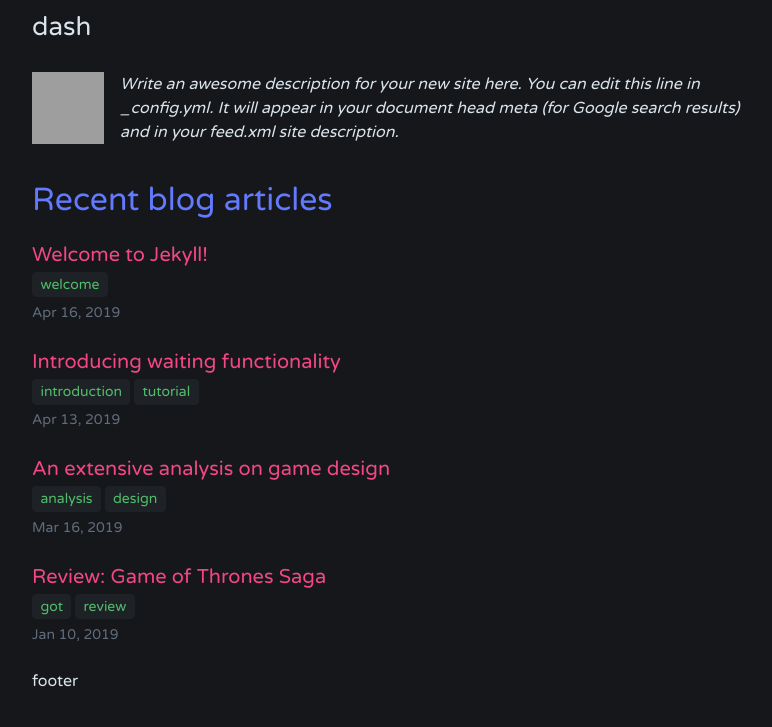
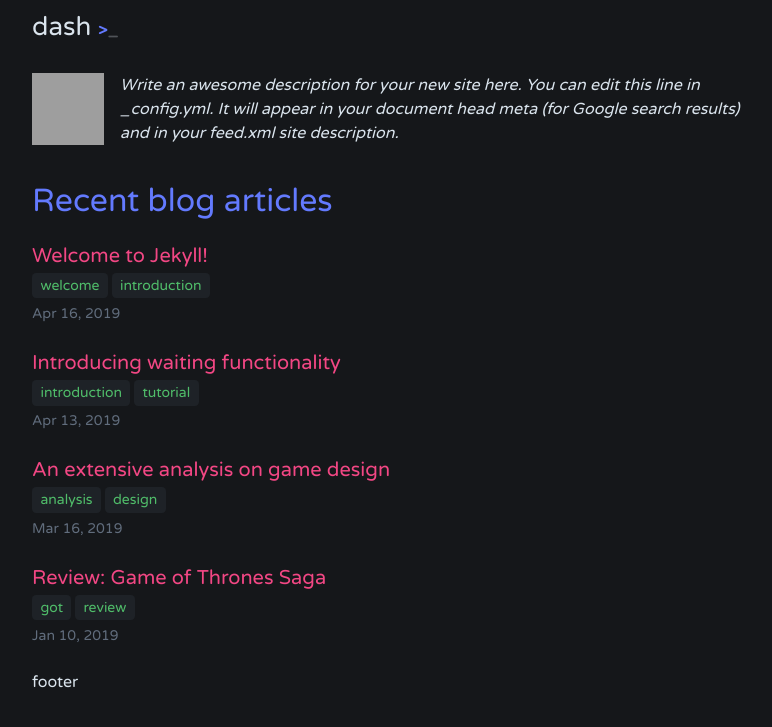
Before and after one commit to bitbrain/jekyll-dash, a Jekyll site: the page built from index.html, in a window 1280 px wide, cut to the strip 0-727 px from the top of the page. Shown: the whole strip, without its empty margins (238-1010 px from the left). Built offline with Jekyll 4.4.1, drawn with Linux system fonts in a browser that asks for light colours; the list of posts is cut into pages by our own code; grey boxes are pictures that could not be loaded.

Commit message:
Implement tagging system

```diff
--- a/_includes/header.html
+++ b/_includes/header.html
@@ -1,5 +1,5 @@
 <div class="site-header">
   <div class="wrapper">
-    <a class="site-title" rel="author" href="{{ "/" | relative_url }}">{{ site.title | escape }}</a>
+    <a class="site-title" rel="author" href="{{ "/" | relative_url }}">{{ site.title | escape }} <b class="command_prompt">></b><b class="blinking_cursor">_</b></a>
   </div>
 </div>
--- a/_layouts/post.html
+++ b/_layouts/post.html
@@ -6,7 +6,7 @@
   <h1 class="post-title">{{ page.title }}</h1>
   <div class="post-tags">
       {% for tag in page.tags %}
-      <a class="tag" href="/tags/{{ tag }}/">{{ tag }}</a>
+      <a class="tag" href="/tag/{{ tag }}/">{{ tag }}</a>
       {% endfor %}
   </div>
   <div class="post-date">Published on {{ page.date | date_to_string }}</div>
--- /dev/null
+++ b/_plugins/_tag_gen.rb
@@ -0,0 +1,33 @@
+module Jekyll
+  class TagIndex < Page
+    def initialize(site, base, dir, tag)
+      @site = site
+      @base = base
+      @dir = dir
+      @name = 'index.html'
+      self.process(@name)
+      self.read_yaml(File.join(base, '_layouts'), 'tag_index.html')
+      self.data['tag'] = tag
+      tag_title_prefix = site.config['tag_title_prefix'] || 'Posts Tagged &ldquo;'
+      tag_title_suffix = site.config['tag_title_suffix'] || '&rdquo;'
+      self.data['title'] = "#{tag_title_prefix}#{tag}#{tag_title_suffix}"
+    end
+  end
+  class TagGenerator < Generator
+    safe true
+    def generate(site)
+      if site.layouts.key? 'tag_index'
+        dir = site.config['tag_dir'] || 'tag'
+        site.tags.keys.each do |tag|
+          write_tag_index(site, File.join(dir, tag), tag)
+        end
+      end
+    end
+    def write_tag_index(site, dir, tag)
+      index = TagIndex.new(site, site.source, dir, tag)
+      index.render(site.layouts, site.site_payload)
+      index.write(site.dest)
+      site.pages << index
+    end
+  end
+end
--- a/_posts/2019-04-16-welcome-to-jekyll2.md
+++ b/_posts/2019-04-16-welcome-to-jekyll2.md
@@ -1,7 +1,7 @@
 ---
 layout: post
 title:  "Welcome to Jekyll!"
-tags: welcome
+tags: welcome introduction
 ---
 You’ll find this post in your `_posts` directory. Go ahead and edit it and re-build the site to see your changes. You can rebuild the site in many different ways, but the most common way is to run `jekyll serve`, which launches a web server and auto-regenerates your site when a file is updated.
 
--- a/_sass/dash.scss
+++ b/_sass/dash.scss
@@ -21,20 +21,6 @@
 
 $spacing-unit: 30px !default;
 
-$color-background-dark: #1E2227;
-$color-background-darker: #15171A;
-$color-foreground: #DAE4ED;
-$color-foreground-dark: lighten($color-background-dark, 30%);
-$color-pink: #F24784;
-$color-red: #FC4957;
-$color-orange: #EA9D53;
-$color-yellow: #FCBC28;
-$color-teal: #4BC997;
-$color-green: #50BD6A;
-$color-cyan: #4FC1E4;
-$color-blue: #637AFE;
-$color-indigo: #6775C4;
-$color-purple: #8E59D7;
 
 @mixin media-query($device) {
   @media screen and (max-width: $device) {
@@ -48,6 +34,8 @@
 
 // Import partials.
 @import
+  "dash/colors",
+  "dash/animations",
   "dash/base",
   "dash/layout",
   "dash/syntax-highlighting"
--- /dev/null
+++ b/_sass/dash/_animations.scss
@@ -0,0 +1,5 @@
+@keyframes blinker {
+  50% {
+    opacity: 0;
+  }
+}
--- a/_sass/dash/_layout.scss
+++ b/_sass/dash/_layout.scss
@@ -4,6 +4,16 @@
 
   // Positioning context for the mobile navigation icon
   position: relative;
+
+  .blinking_cursor {
+    animation: blinker 1s none infinite;
+    font-size: $base-font-size;
+  }
+
+  .command_prompt {
+    color: $color-blue;
+    font-size: $base-font-size;
+  }
 }
 
 .site-title {
@@ -41,6 +51,8 @@
      float: left;
      white-space: pre-line;
      margin-right: 1em;
+     width: 72px;
+     height: 72px;
    }
  }
 
@@ -48,20 +60,20 @@
   margin-bottom: 1em;
 }
 
-.post {
+
 .post-title {
     color: $color-foreground;
 }
+
+.post {
   .post-date {
     margin-top: 0.5em;
     color: $color-foreground-dark;
   }
 }
 
-.post-links {
-  & > .post-link-wrapper {
+.post-link-wrapper {
    margin-bottom: 1.5em;
-
    & > .post-link {
      font-size: $base-font-size;
      font-size: $post-link-font-size;
@@ -72,12 +84,8 @@
      font-size: $small-font-size;
    }
  }
-}
 
-.post-tags {
-  margin-top: 0.3em;
-  margin-bottom: 0.5em;
-  & > .tag {
+.tag {
   color: $color-green;
   background-color: $color-background-dark;
   padding: 0.3em 0.6em;
@@ -88,4 +96,8 @@
     background-color: lighten($color-background-dark, 5%);
   }
 }
+
+.post-tags {
+  margin-top: 0.3em;
+  margin-bottom: 0.5em;
 }
--- /dev/null
+++ b/_sass/dash/colors.scss
@@ -0,0 +1,14 @@
+$color-background-dark: #1E2227;
+$color-background-darker: #15171A;
+$color-foreground: #DAE4ED;
+$color-foreground-dark: lighten($color-background-dark, 30%);
+$color-pink: #F24784;
+$color-red: #FC4957;
+$color-orange: #EA9D53;
+$color-yellow: #FCBC28;
+$color-teal: #4BC997;
+$color-green: #50BD6A;
+$color-cyan: #4FC1E4;
+$color-blue: #637AFE;
+$color-indigo: #6775C4;
+$color-purple: #8E59D7;
--- a/index.html
+++ b/index.html
@@ -11,9 +11,9 @@
           <a href="{{ post.url | relative_url }}" class="post-link">{{ post.title }}</a>
           <div class="post-meta">
 
-              <div class="post-tags">
+            <div class="post-tags">
                 {% for tag in post.tags %}
-                <a class="tag" href="/tags/{{ tag }}/">{{ tag }}</a>
+                <a class="tag" href="/tag/{{ tag }}/">{{ tag }}</a>
                 {% endfor %}
             </div>
             {% if site.date_format %}
```
Also changed, not shown: _layouts/tag_index.html (added, +33 -0 lines). Lines whose indentation alone changed are shown as unchanged.
